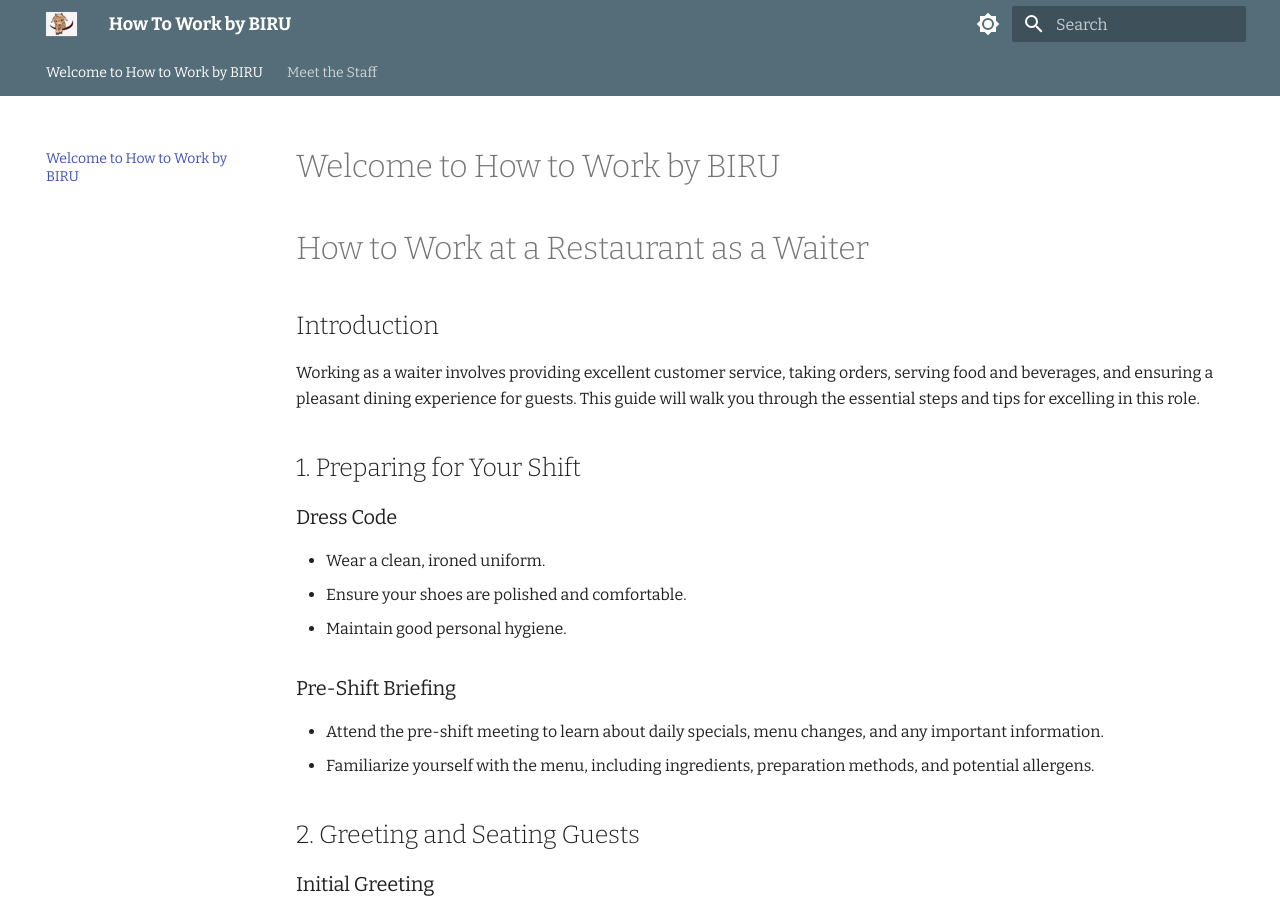
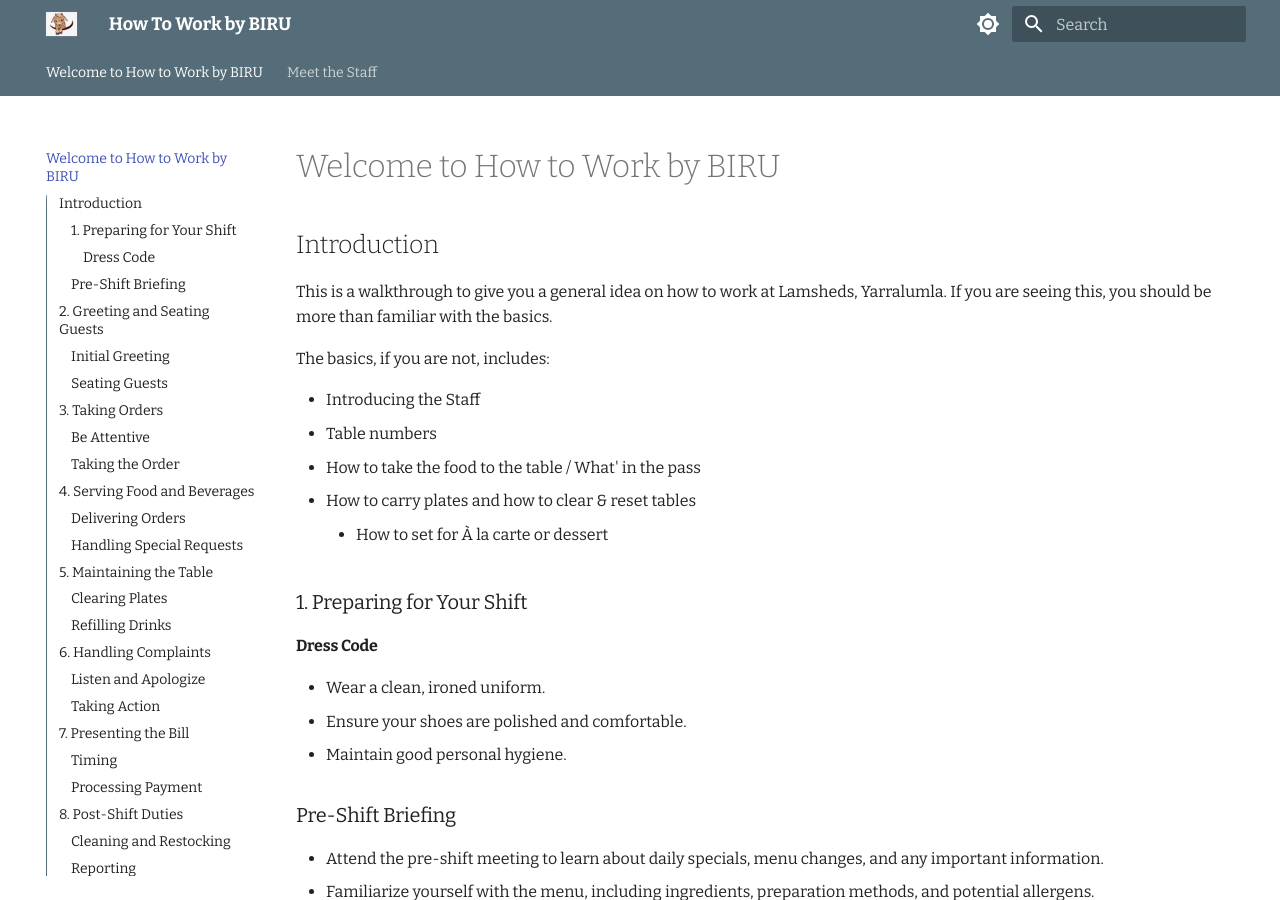
Before and after one commit to biratjung/how-to-lam, an MkDocs documentation site: the page built from docs/index.md, in a window 1280 px wide and 900 px high. Built offline with MkDocs 1.6.1 and Material for MkDocs 9.7.7, drawn with Linux system fonts in a browser that asks for light colours.

Commit message:
adding intro

```diff
--- a/docs/index.md
+++ b/docs/index.md
@@ -5,14 +5,20 @@
   <figcaption>The Main Floor</figcaption>
 </figure> -->
 
-# How to Work at a Restaurant as a Waiter
+## Introduction
+This is a walkthrough to give you a general idea on how to work at Lamsheds, Yarralumla. If you are seeing this, you should be more than familiar with the basics.
 
-## Introduction
-Working as a waiter involves providing excellent customer service, taking orders, serving food and beverages, and ensuring a pleasant dining experience for guests. This guide will walk you through the essential steps and tips for excelling in this role.
+The basics, if you are not, includes:
 
-## 1. Preparing for Your Shift
+- Introducing the Staff
+- Table numbers
+- How to take the food to the table / What' in the pass
+- How to carry plates and how to clear & reset tables
+     - How to set for À la carte or dessert
 
-### Dress Code
+### 1. Preparing for Your Shift
+
+#### Dress Code
 - Wear a clean, ironed uniform.
 - Ensure your shoes are polished and comfortable.
 - Maintain good personal hygiene.
```
Also changed, not shown: README.md (+1 -0 lines).
